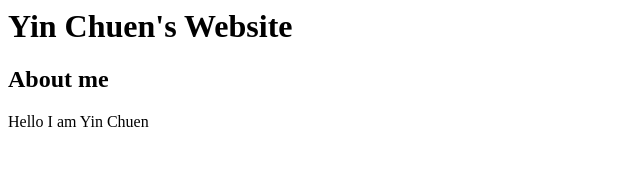
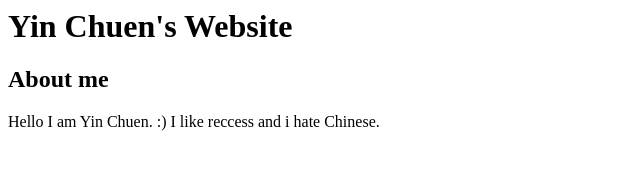
Before and after one commit to yinchuen/my-website, a plain HTML site: page index.html in a window 1280 px wide. Shown: the whole page, without its empty margins (0-640 px from the left). Drawn offline with Linux system fonts and the light colour scheme.

Commit message:
Update index.html

```diff
--- a/index.html
+++ b/index.html
@@ -7,6 +7,6 @@ The title of the webpage
 <body>
 <h1>Yin Chuen's Website</h1>
   <h2>About me</h2>
-  Hello I am Yin Chuen
+  Hello I am Yin Chuen. :) I like reccess and i hate Chinese.
 </body>
 </html>
```
